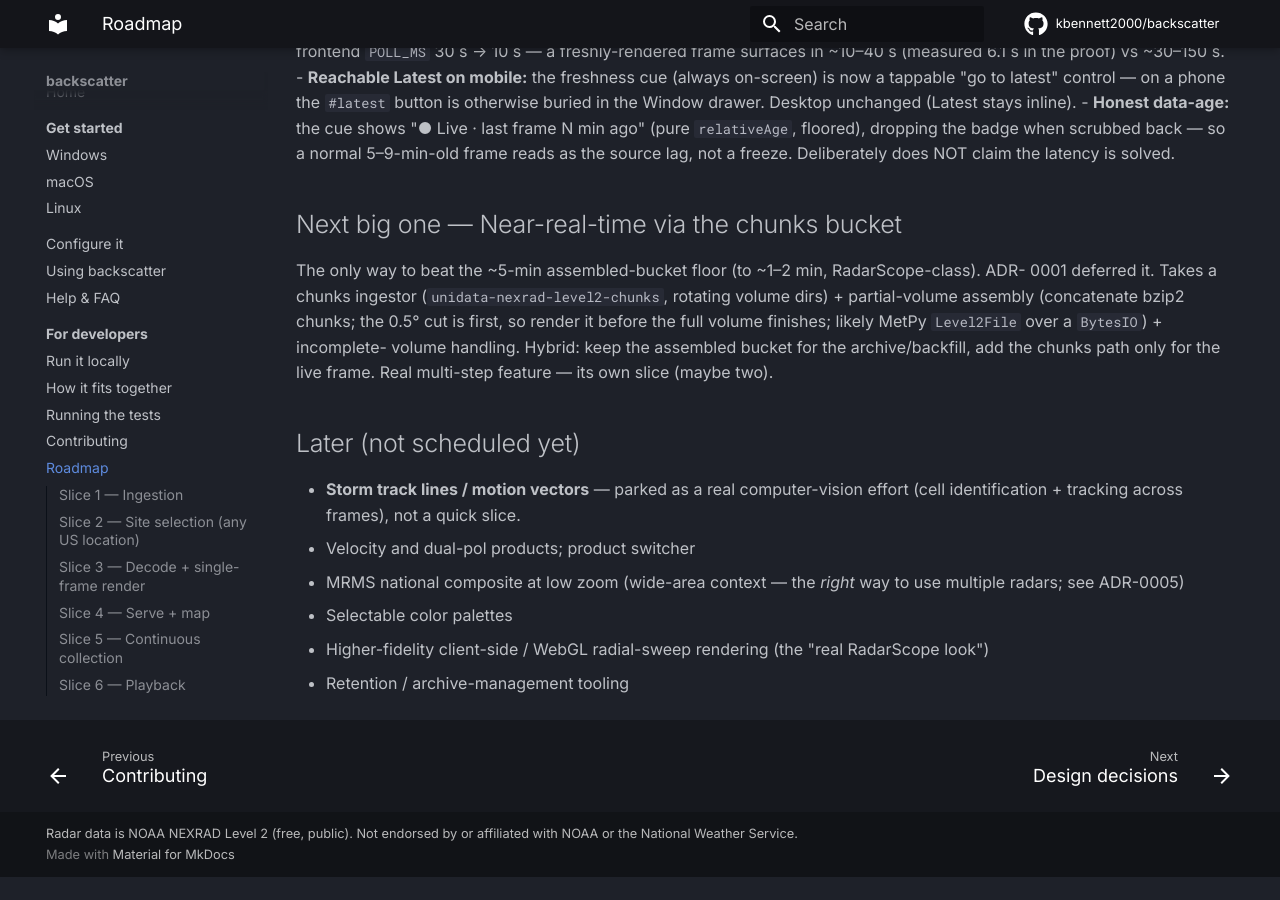
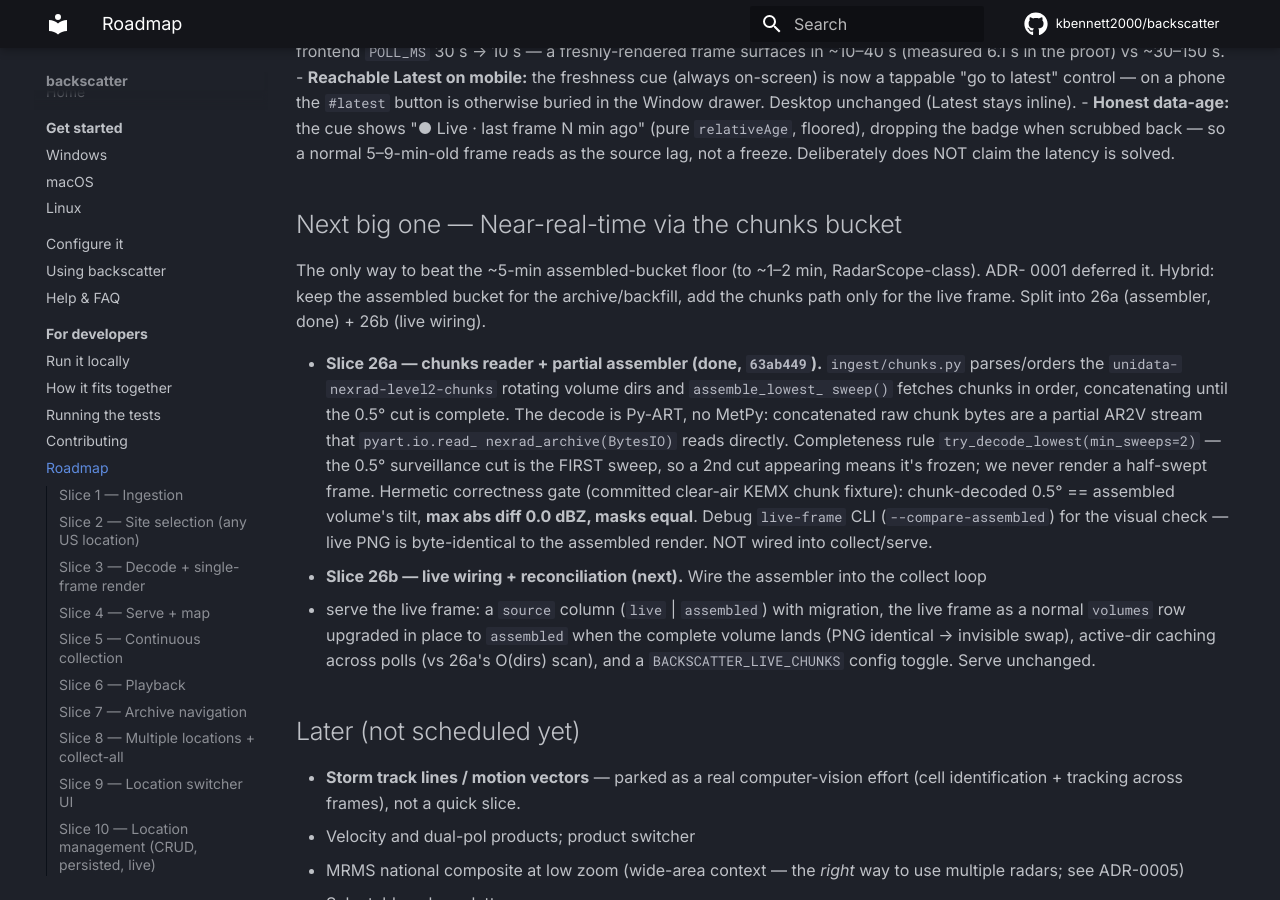
Before and after one commit to kbennett2000/backscatter, an MkDocs documentation site: the page built from docs/ROADMAP.md, in a window 1280 px wide and 900 px high, scrolled down 7830 px. Built offline with MkDocs 1.6.1 and Material for MkDocs 9.7.7, drawn with Linux system fonts in a browser that asks for light colours; comment, search, counter and statistics services are not loaded; before the commit the page ends 8707 px from its top, so only the background shows below that.

Commit message:
docs: mark Slice 26a done in ROADMAP; split out 26b
Co-Authored-By: Claude Opus 4.8 <noreply@anthropic.com>

```diff
--- a/docs/ROADMAP.md
+++ b/docs/ROADMAP.md
@@ -382,11 +382,24 @@ frame queries are consistent; Latest works). This slice does the cheap fixes:
 
 ## Next big one — Near-real-time via the chunks bucket
 The only way to beat the ~5-min assembled-bucket floor (to ~1–2 min, RadarScope-class). ADR-
-0001 deferred it. Takes a chunks ingestor (`unidata-nexrad-level2-chunks`, rotating volume
-dirs) + partial-volume assembly (concatenate bzip2 chunks; the 0.5° cut is first, so render it
-before the full volume finishes; likely MetPy `Level2File` over a `BytesIO`) + incomplete-
-volume handling. Hybrid: keep the assembled bucket for the archive/backfill, add the chunks
-path only for the live frame. Real multi-step feature — its own slice (maybe two).
+0001 deferred it. Hybrid: keep the assembled bucket for the archive/backfill, add the chunks
+path only for the live frame. Split into 26a (assembler, done) + 26b (live wiring).
+
+- **Slice 26a — chunks reader + partial assembler (done, `63ab449`).** `ingest/chunks.py`
+  parses/orders the `unidata-nexrad-level2-chunks` rotating volume dirs and `assemble_lowest_
+  sweep()` fetches chunks in order, concatenating until the 0.5° cut is complete. The decode is
+  Py-ART, no MetPy: concatenated raw chunk bytes are a partial AR2V stream that `pyart.io.read_
+  nexrad_archive(BytesIO)` reads directly. Completeness rule `try_decode_lowest(min_sweeps=2)`
+  — the 0.5° surveillance cut is the FIRST sweep, so a 2nd cut appearing means it's frozen; we
+  never render a half-swept frame. Hermetic correctness gate (committed clear-air KEMX chunk
+  fixture): chunk-decoded 0.5° == assembled volume's tilt, **max abs diff 0.0 dBZ, masks
+  equal**. Debug `live-frame` CLI (`--compare-assembled`) for the visual check — live PNG is
+  byte-identical to the assembled render. NOT wired into collect/serve.
+- **Slice 26b — live wiring + reconciliation (next).** Wire the assembler into the collect loop
+  + serve the live frame: a `source` column (`live` | `assembled`) with migration, the live
+  frame as a normal `volumes` row upgraded in place to `assembled` when the complete volume
+  lands (PNG identical → invisible swap), active-dir caching across polls (vs 26a's O(dirs)
+  scan), and a `BACKSCATTER_LIVE_CHUNKS` config toggle. Serve unchanged.
 
 ## Later (not scheduled yet)
 - **Storm track lines / motion vectors** — parked as a real computer-vision effort (cell
```
